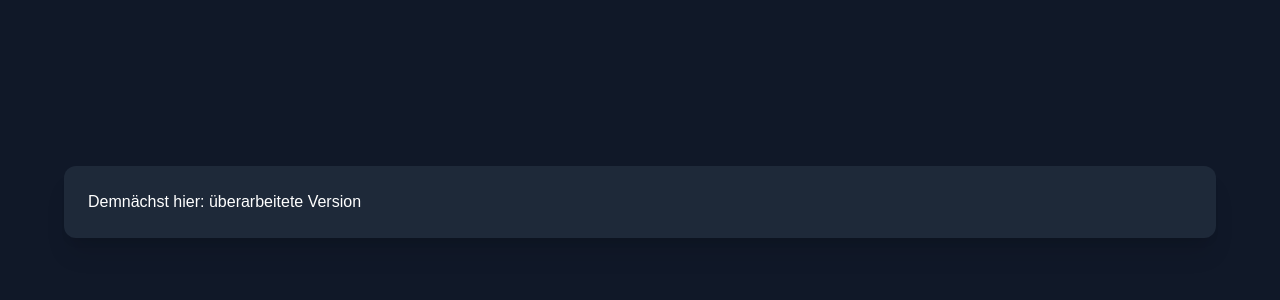
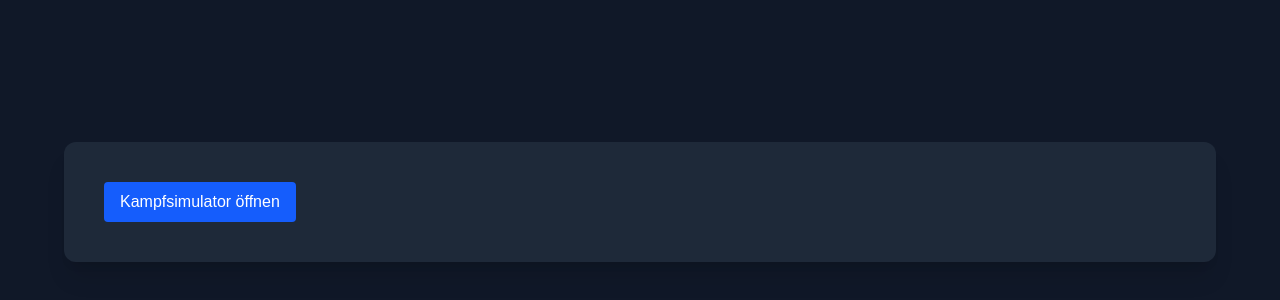
Before and after one commit to Qseng123/vdofs, a Next.js app: page / in a window 1280 px wide. Shown: the part 198-498 px from the top of the page. Built offline with nearby package versions, Linux system fonts and the light colour scheme.

Commit message:
new stuff

```diff
--- a/src/app/vdofs.tsx
+++ b/src/app/vdofs.tsx
@@ -125,7 +125,7 @@ class Army {
             if (hp) this.totalHp *= 1 + hp / 100;
         }
 
-        if (this.input.isDefender && this.input.wallLevel) {
+        if (this.input.isDefender && this.input.wallLevel !== undefined) {
             const wallReduction = 1 - 0.3 * this.input.wallLevel;
             this.totalHp *= wallReduction;
         }
@@ -133,7 +133,18 @@ class Army {
 }
 
 function Kampfsimulator() {
-    return <div className="text-white">Demnächst hier: überarbeitete Version</div>;
+    const [showUI, setShowUI] = useState(false);
+    return (
+        <div className="text-white p-4">
+            <button
+                onClick={() => setShowUI(true)}
+                className="bg-blue-600 px-4 py-2 rounded hover:bg-blue-800"
+            >
+                Kampfsimulator öffnen
+            </button>
+            {showUI && <div className="mt-4">Hier kommt die Benutzeroberfläche hin.</div>}
+        </div>
+    );
 }
 
 export default Kampfsimulator;
```
